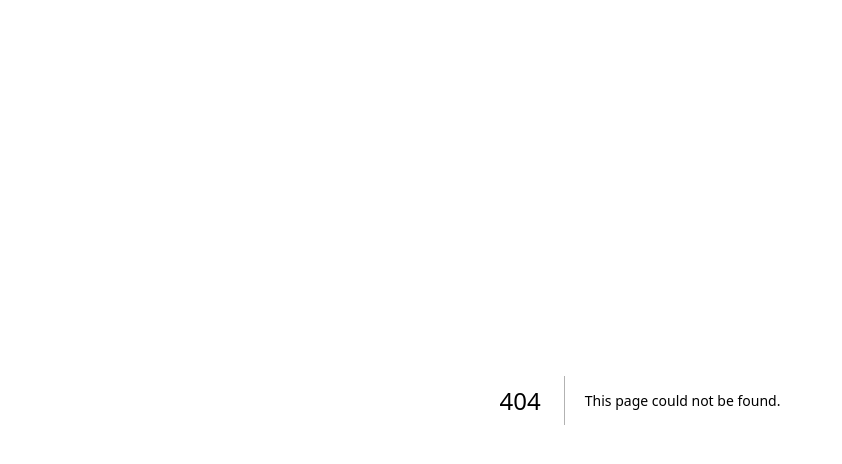
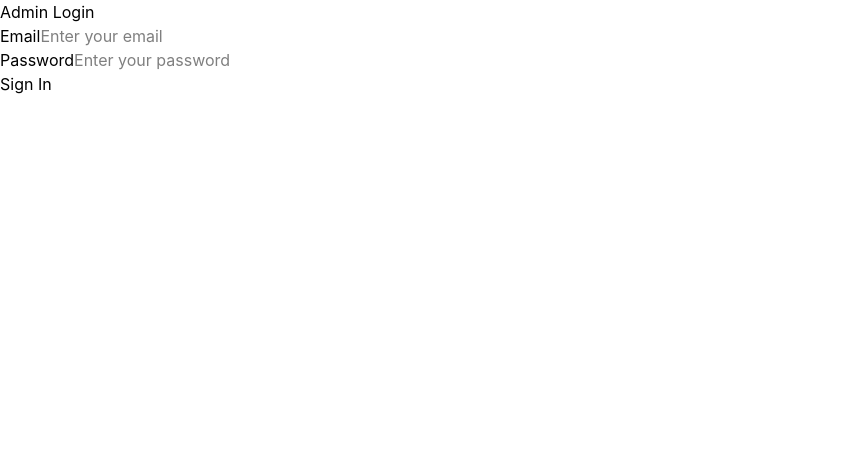
Before and after one commit to brentcrosby/eyebrow-hub, a Next.js app: page /admin/login in a window 1280 px wide. Before the commit this address had no page. Shown: the top 464 px of the page, without its empty margins (0-842 px from the left). Built offline with nearby package versions, Linux system fonts and the light colour scheme.

Commit message:
Add admin login form UI with client-side validation

```diff
--- /dev/null
+++ b/app/admin/login/page.tsx
@@ -0,0 +1,10 @@
+import LoginForm from "@/components/admin/LoginForm";
+
+export default function AdminLoginPage() {
+  return (
+    <main>
+      <h1>Admin Login</h1>
+      <LoginForm />
+    </main>
+  );
+}
--- /dev/null
+++ b/components/admin/LoginForm.tsx
@@ -0,0 +1,119 @@
+"use client";
+
+import { ChangeEvent, FormEvent, useState } from "react";
+
+type FormValues = {
+  email: string;
+  password: string;
+};
+
+type FormErrors = {
+  email?: string;
+  password?: string;
+};
+
+const initialValues: FormValues = {
+  email: "",
+  password: "",
+};
+
+export default function LoginForm() {
+  const [values, setValues] = useState<FormValues>(initialValues);
+  const [errors, setErrors] = useState<FormErrors>({});
+  const [submitted, setSubmitted] = useState(false);
+
+  function validate(nextValues: FormValues): FormErrors {
+    const nextErrors: FormErrors = {};
+    const emailPattern = /^[^\s@]+@[^\s@]+\.[^\s@]+$/;
+
+    if (!nextValues.email.trim()) {
+      nextErrors.email = "Email is required.";
+    } else if (!emailPattern.test(nextValues.email)) {
+      nextErrors.email = "Please enter a valid email address.";
+    }
+
+    if (!nextValues.password.trim()) {
+      nextErrors.password = "Password is required.";
+    }
+
+    return nextErrors;
+  }
+
+  function handleChange(event: ChangeEvent<HTMLInputElement>) {
+    const { name, value } = event.target;
+
+    const nextValues: FormValues = {
+      ...values,
+      [name]: value,
+    } as FormValues;
+
+    setValues(nextValues);
+
+    if (submitted || errors[name as keyof FormErrors]) {
+      setErrors(validate(nextValues));
+    }
+  }
+
+  function handleSubmit(event: FormEvent<HTMLFormElement>) {
+    event.preventDefault();
+
+    setSubmitted(true);
+
+    const validationErrors = validate(values);
+    setErrors(validationErrors);
+
+    if (Object.keys(validationErrors).length > 0) {
+      return;
+    }
+
+    console.log("Login form submitted:", values);
+  }
+
+  const isSubmitDisabled = !values.email.trim() || !values.password.trim();
+
+  return (
+    <form onSubmit={handleSubmit} noValidate>
+      <div>
+        <label htmlFor="email">Email</label>
+        <input
+          id="email"
+          name="email"
+          type="email"
+          placeholder="Enter your email"
+          value={values.email}
+          onChange={handleChange}
+          aria-invalid={errors.email ? "true" : "false"}
+          aria-describedby={errors.email ? "email-error" : undefined}
+        />
+        {errors.email && (
+          <p id="email-error" role="alert">
+            {errors.email}
+          </p>
+        )}
+      </div>
+
+      <div>
+        <label htmlFor="password">Password</label>
+        <input
+          id="password"
+          name="password"
+          type="password"
+          placeholder="Enter your password"
+          value={values.password}
+          onChange={handleChange}
+          aria-invalid={errors.password ? "true" : "false"}
+          aria-describedby={errors.password ? "password-error" : undefined}
+        />
+        {errors.password && (
+          <p id="password-error" role="alert">
+            {errors.password}
+          </p>
+        )}
+      </div>
+
+      <button type="submit" disabled={isSubmitDisabled}>
+        Sign In
+      </button>
+    </form>
+  );
+}
```
